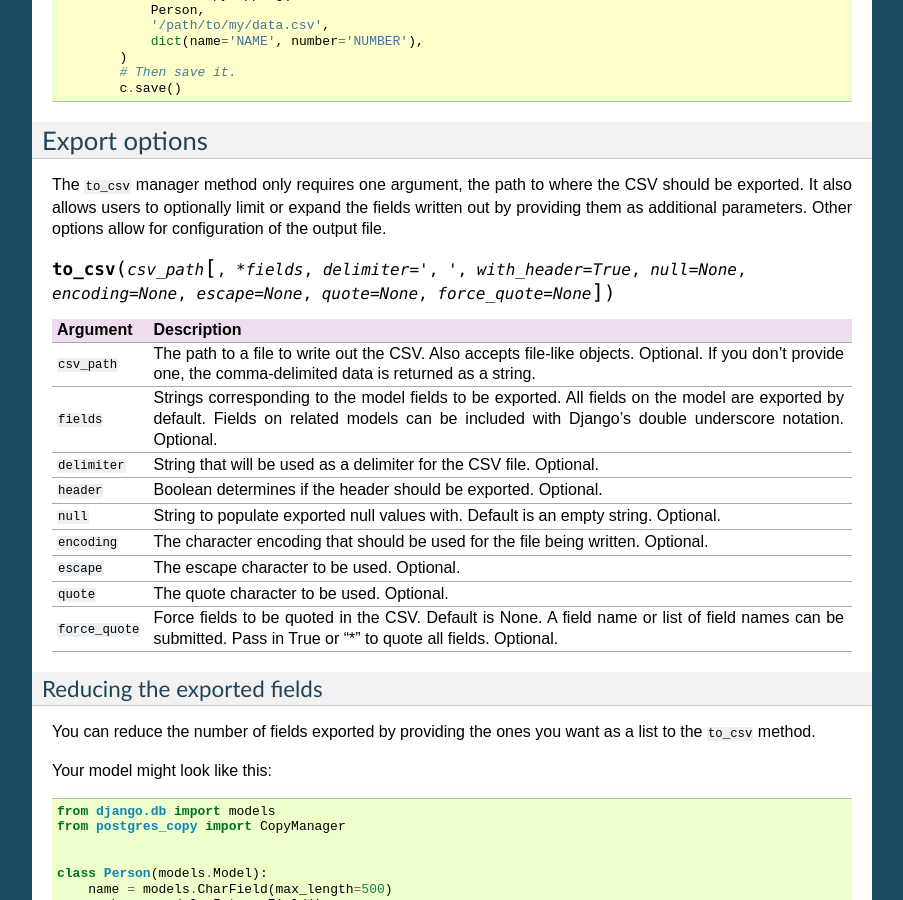
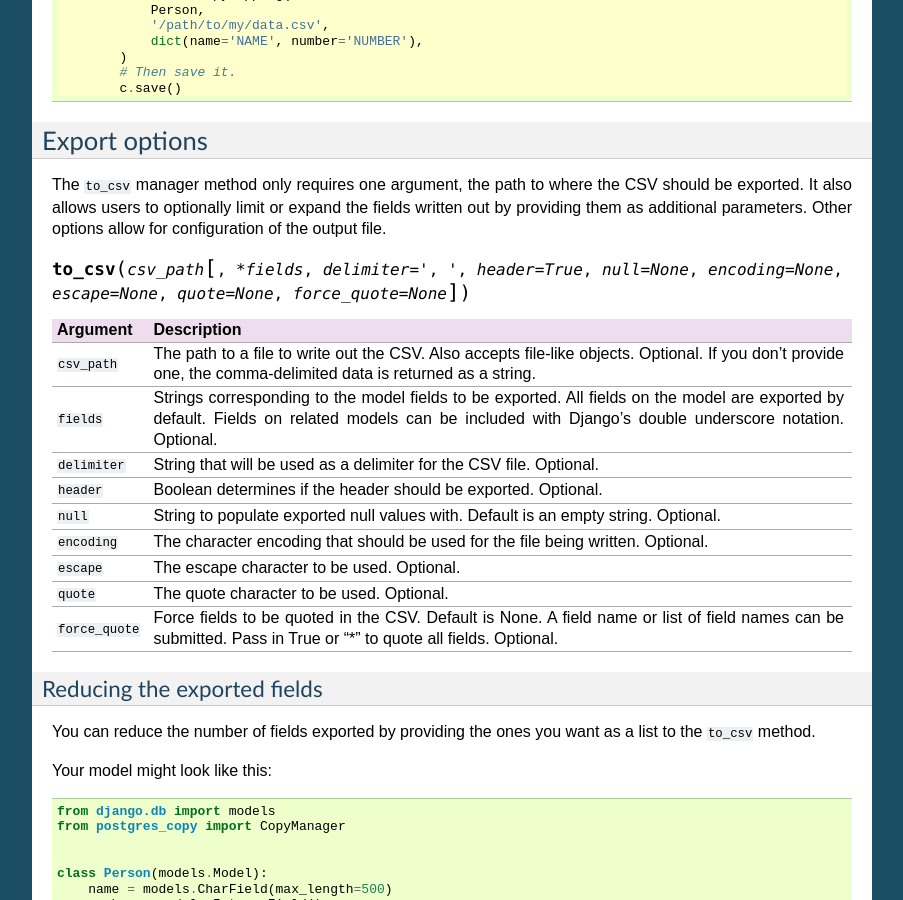
Before and after one commit to palewire/django-postgres-copy, a Sphinx documentation site: the page built from docs/index.rst, in a window 1280 px wide and 900 px high, scrolled down 6872 px. Shown: the whole window, without its empty margins (198-1101 px from the left). Built offline with Sphinx 7.4.7, drawn with Linux system fonts in a browser that asks for light colours.

Commit message:
fix docs error in to_csv api description
The header keyword argument is ``header=True`` but was shown as
``with_header=True`` in the short API description.  It's correctly shown
as ``header`` in the long argument description table.

Signed-off-by: Uri Okrent <uokrent@gmail.com>

```diff
--- a/docs/index.rst
+++ b/docs/index.rst
@@ -458,7 +458,7 @@ Export options
 
 The ``to_csv`` manager method only requires one argument, the path to where the CSV should be exported. It also allows users to optionally limit or expand the fields written out by providing them as additional parameters. Other options allow for configuration of the output file.
 
-.. method:: to_csv(csv_path [, *fields, delimiter=',', with_header=True, null=None, encoding=None, escape=None, quote=None, force_quote=None])
+.. method:: to_csv(csv_path [, *fields, delimiter=',', header=True, null=None, encoding=None, escape=None, quote=None, force_quote=None])
 
 
 =================  =========================================================
```
